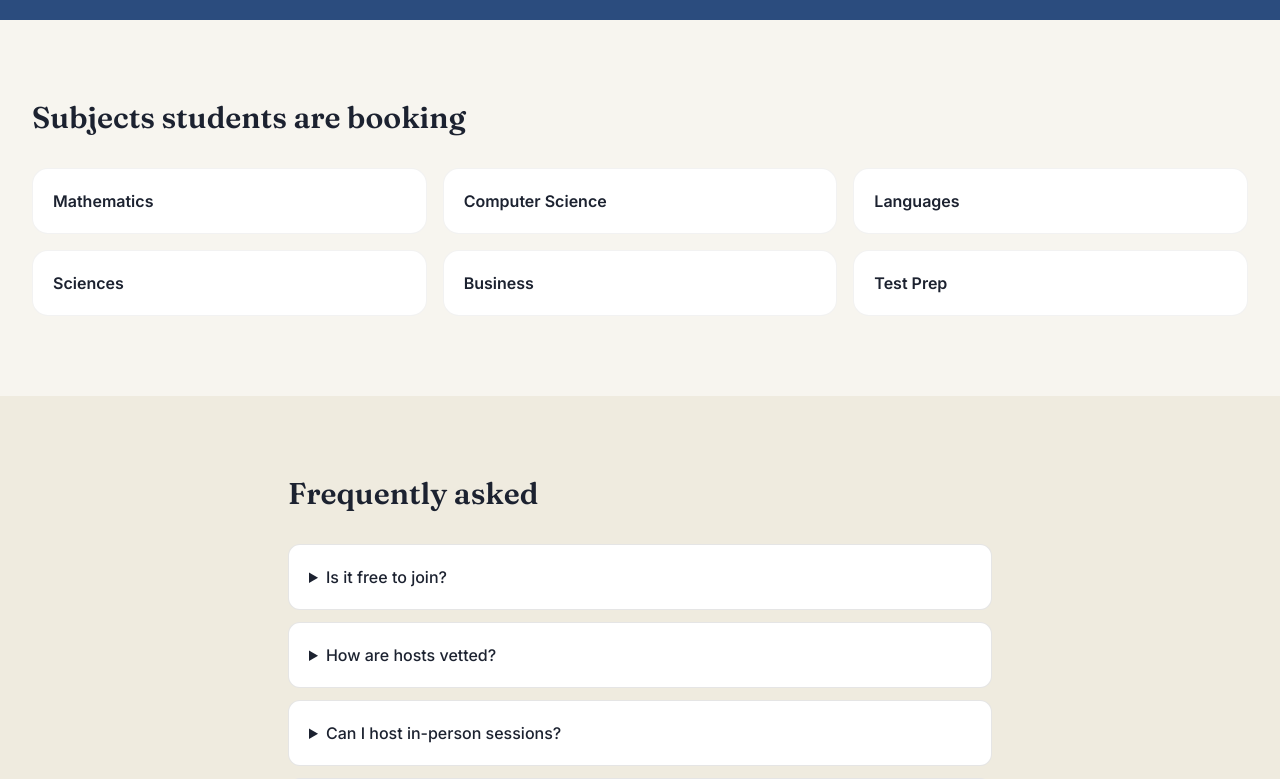
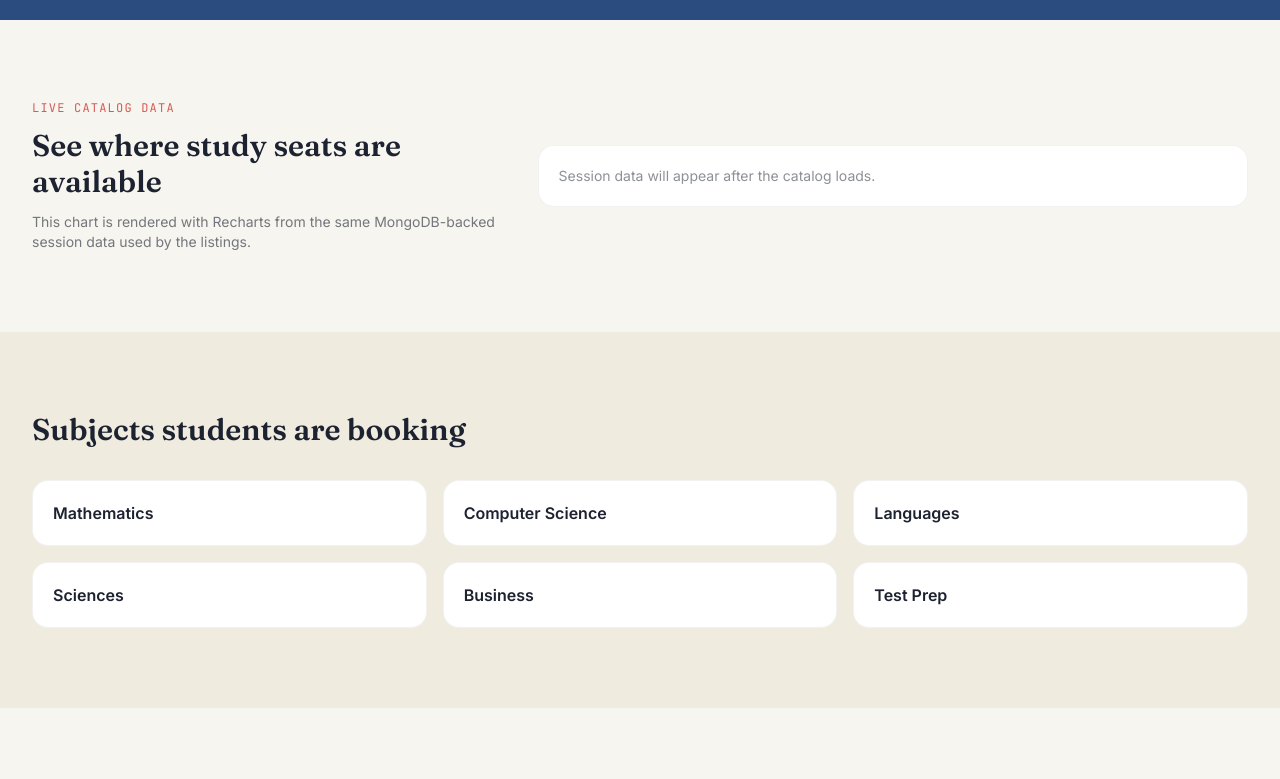
Before and after one commit to fahid2002/StudyCo-Client, a Next.js app: page / in a window 1280 px wide. Shown: the part 1900-2679 px from the top of the page. Built offline with nearby package versions, Linux system fonts and the light colour scheme; no server answers.

Commit message:
Add catalog chart and booking-aware assistant

```diff
--- a/src/app/page.tsx
+++ b/src/app/page.tsx
@@ -4,6 +4,7 @@ import Link from 'next/link';
 import { ArrowRight, Bot, CalendarCheck, FileText, Search, Sparkles, Users } from 'lucide-react';
 import { useSessions } from '@/hooks/useSessions';
 import { SessionCard, SessionCardSkeleton } from '@/components/SessionCard';
+import { SessionStatsChart } from '@/components/SessionStatsChart';
 
 const FAQS = [
   ['Is it free to join?', 'Creating an account and browsing sessions is free. Individual sessions may be free or paid, set by the host.'],
@@ -122,6 +123,21 @@ export default function HomePage() {
       </section>
 
       <section className="py-20">
+        <div className="max-w-7xl mx-auto px-4 sm:px-6 lg:px-8 grid lg:grid-cols-[0.8fr_1.2fr] gap-8 items-center">
+          <div>
+            <p className="font-mono text-xs uppercase tracking-widest text-coral mb-3">Live catalog data</p>
+            <h2 className="font-display text-3xl font-semibold">See where study seats are available</h2>
+            <p className="text-sm text-ink/60 dark:text-white/50 mt-3">
+              This chart is rendered with Recharts from the same MongoDB-backed session data used by the listings.
+            </p>
+          </div>
+          <div className="rounded-2xl border border-black/5 dark:border-white/10 bg-white dark:bg-[#1B1F29] p-5">
+            <SessionStatsChart sessions={data?.data ?? []} />
+          </div>
+        </div>
+      </section>
+
+      <section className="py-20 bg-paperdim dark:bg-[#181C25]">
         <div className="max-w-7xl mx-auto px-4 sm:px-6 lg:px-8">
           <h2 className="font-display text-3xl font-semibold mb-8">Subjects students are booking</h2>
           <div className="grid sm:grid-cols-2 lg:grid-cols-3 gap-4">
@@ -134,7 +150,7 @@ export default function HomePage() {
         </div>
       </section>
 
-      <section className="py-20 bg-paperdim dark:bg-[#181C25]">
+      <section className="py-20">
         <div className="max-w-3xl mx-auto px-4 sm:px-6 lg:px-8">
           <h2 className="font-display text-3xl font-semibold mb-8">Frequently asked</h2>
           <div className="space-y-3">
--- /dev/null
+++ b/src/components/SessionStatsChart.tsx
@@ -0,0 +1,35 @@
+'use client';
+
+import { Bar, BarChart, CartesianGrid, ResponsiveContainer, Tooltip, XAxis, YAxis } from 'recharts';
+import { StudySession } from '@/types';
+
+export function SessionStatsChart({ sessions }: { sessions: StudySession[] }) {
+  const data = sessions.reduce<Record<string, { subject: string; sessions: number; seats: number }>>((acc, session) => {
+    const current = acc[session.subject] ?? { subject: session.subject, sessions: 0, seats: 0 };
+    current.sessions += 1;
+    current.seats += Math.max(0, session.seatsTotal - session.seatsReserved);
+    acc[session.subject] = current;
+    return acc;
+  }, {});
+
+  const chartData = Object.values(data);
+
+  if (chartData.length === 0) {
+    return <p className="text-sm text-ink/50 dark:text-white/40">Session data will appear after the catalog loads.</p>;
+  }
+
+  return (
+    <div className="h-72">
+      <ResponsiveContainer width="100%" height="100%">
+        <BarChart data={chartData} margin={{ top: 8, right: 12, left: -18, bottom: 0 }}>
+          <CartesianGrid strokeDasharray="3 3" opacity={0.25} />
+          <XAxis dataKey="subject" tick={{ fontSize: 11 }} interval={0} height={54} />
+          <YAxis tick={{ fontSize: 11 }} allowDecimals={false} />
+          <Tooltip />
+          <Bar dataKey="sessions" fill="#2B4C7E" radius={[6, 6, 0, 0]} />
+          <Bar dataKey="seats" fill="#E8A33D" radius={[6, 6, 0, 0]} />
+        </BarChart>
+      </ResponsiveContainer>
+    </div>
+  );
+}
--- a/src/types/index.ts
+++ b/src/types/index.ts
@@ -21,6 +21,7 @@ export interface StudySession {
   date: string;
   imageUrl?: string;
   host: { _id: string; name: string } | string;
+  attendees?: string[];
   ratingAverage: number;
   ratingCount: number;
   seatsTotal: number;
```
